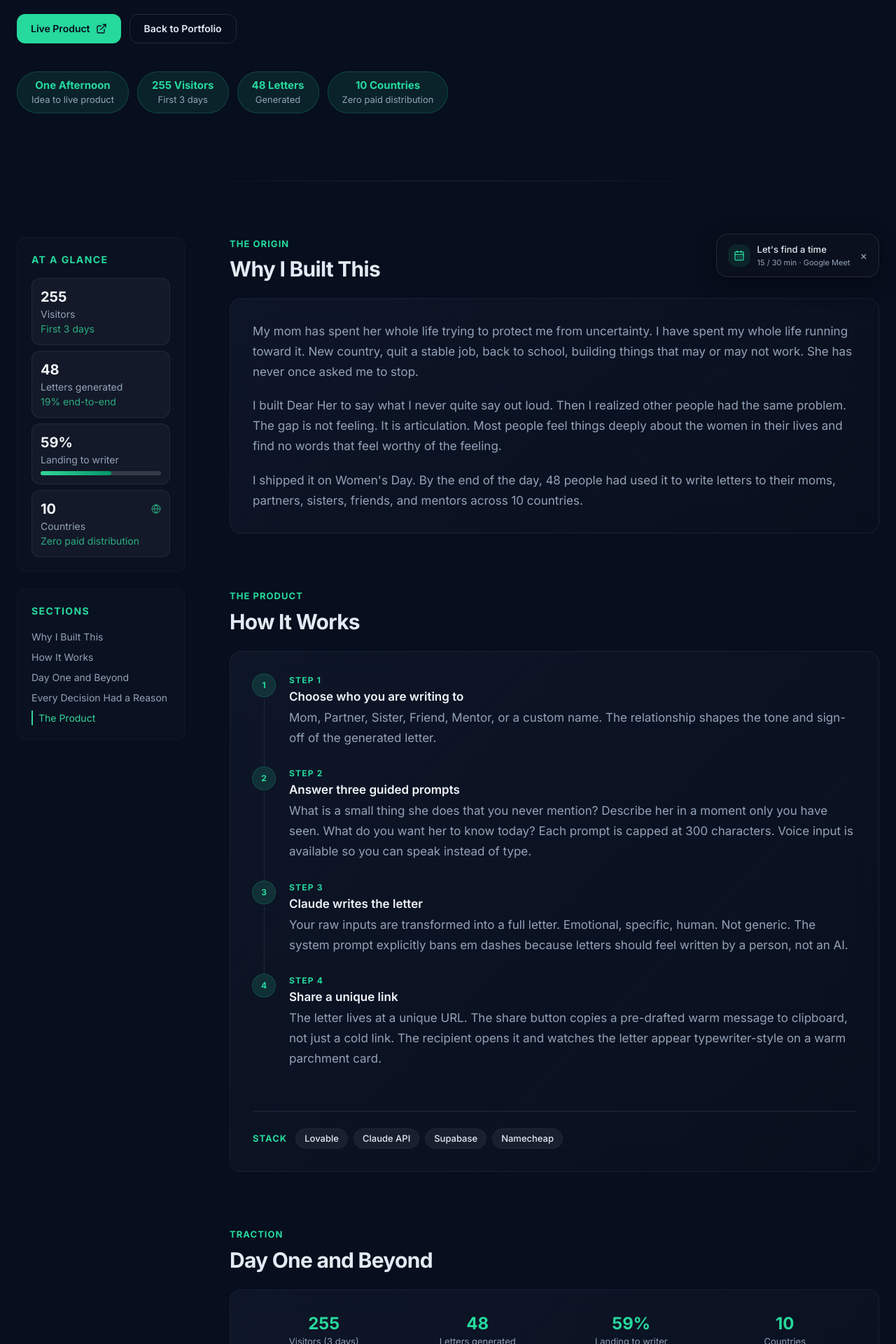
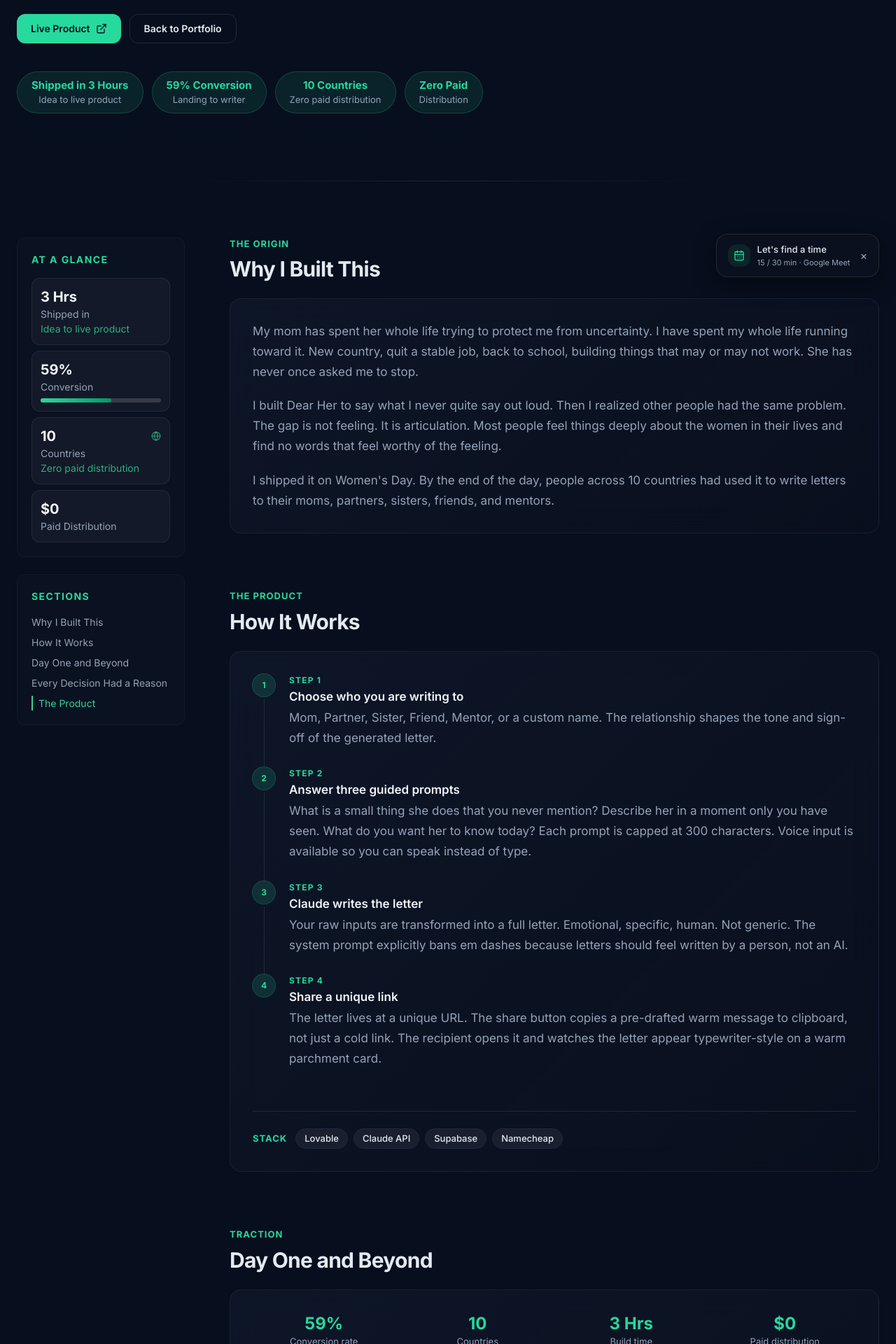
Before and after one commit to harshitleads/portfolio-harshit-ai, a Next.js app: page /work/dear-her in a window 1280 px wide. Shown: the part 380-2300 px from the top of the page at 70% size. Built offline with nearby package versions, Linux system fonts and the light colour scheme.

Commit message:
removed user number pills from home and project specific pages

```diff
--- a/app/work/dear-her/page.tsx
+++ b/app/work/dear-her/page.tsx
@@ -8,7 +8,7 @@ import { ScreenshotGallery } from "@/components/case-study/ScreenshotGallery";
 
 export const metadata: Metadata = {
   title: "Dear Her | Case Study | Harshit Sharma",
-  description: "A free AI letter-writing app built on Women's Day. 255 visitors, 48 letters, 10 countries in 24 hours.",
+  description: "A free AI letter-writing app built on Women's Day. 59% conversion, 10 countries, zero paid distribution.",
 };
 
 function SectionLabel({ children }: { children: React.ReactNode }) {
@@ -28,15 +28,15 @@ function Body({ children }: { children: React.ReactNode }) {
 }
 
 const sidebarStats = [
-  { value: "255", label: "Visitors", sublabel: "First 3 days" },
-  { value: "48", label: "Letters generated", sublabel: "19% end-to-end" },
-  { value: "59%", label: "Landing to writer", showProgressBar: true, progressValue: 59 },
+  { value: "3 Hrs", label: "Shipped in", sublabel: "Idea to live product" },
+  { value: "59%", label: "Conversion", showProgressBar: true, progressValue: 59 },
   {
     value: "10",
     label: "Countries",
     sublabel: "Zero paid distribution",
     icon: <Globe size={14} className="text-emerald-400/70" />,
   },
+  { value: "$0", label: "Paid Distribution" },
 ];
 
 const sidebarSections = [
@@ -89,10 +89,10 @@ export default function DearHerPage() {
           </div>
           <div className="flex flex-wrap gap-3">
             {[
-              { value: "One Afternoon", sub: "Idea to live product" },
-              { value: "255 Visitors", sub: "First 3 days" },
-              { value: "48 Letters", sub: "Generated" },
+              { value: "Shipped in 3 Hours", sub: "Idea to live product" },
+              { value: "59% Conversion", sub: "Landing to writer" },
               { value: "10 Countries", sub: "Zero paid distribution" },
+              { value: "Zero Paid", sub: "Distribution" },
             ].map(({ value, sub }) => (
               <div key={value} className="rounded-full border border-primary/20 bg-primary/10 px-5 py-2 text-center">
                 <p className="text-[15px] font-bold text-primary">{value}</p>
@@ -127,7 +127,7 @@ export default function DearHerPage() {
               I built Dear Her to say what I never quite say out loud. Then I realized other people had the same problem. The gap is not feeling. It is articulation. Most people feel things deeply about the women in their lives and find no words that feel worthy of the feeling.
             </Body>
             <Body>
-              I shipped it on Women&apos;s Day. By the end of the day, 48 people had used it to write letters to their moms, partners, sisters, friends, and mentors across 10 countries.
+              I shipped it on Women&apos;s Day. By the end of the day, people across 10 countries had used it to write letters to their moms, partners, sisters, friends, and mentors.
             </Body>
           </Card>
         </section>
@@ -175,10 +175,10 @@ export default function DearHerPage() {
           <Card className="space-y-6">
             <div className="grid grid-cols-2 gap-4 sm:grid-cols-4">
               {[
-                { value: "255", label: "Visitors (3 days)" },
-                { value: "48", label: "Letters generated" },
-                { value: "59%", label: "Landing to writer" },
+                { value: "59%", label: "Conversion rate" },
                 { value: "10", label: "Countries" },
+                { value: "3 Hrs", label: "Build time" },
+                { value: "$0", label: "Paid distribution" },
               ].map(({ value, label }) => (
                 <div key={label} className="text-center">
                   <p className="text-2xl font-bold text-primary">{value}</p>
--- a/app/work/pm-salary-ace/page.tsx
+++ b/app/work/pm-salary-ace/page.tsx
@@ -43,14 +43,10 @@ function Body({ children }: { children: React.ReactNode }) {
 }
 
 const sidebarStats = [
-  { value: "V1: 3 Hrs", label: "Build time", sublabel: "Concept to shipped" },
-  { value: "22", label: "First 12 hours", sublabel: "Beta launch" },
-  { value: "49%", label: "Activation rate", showProgressBar: true, progressValue: 49 },
-  {
-    value: "336",
-    label: "Across 5 tiers",
-    icon: <Layers size={14} className="text-emerald-400/70" />,
-  },
+  { value: "3 Hrs", label: "Shipped in", sublabel: "Concept to shipped" },
+  { value: "336", label: "Questions", sublabel: "Across 5 tiers", icon: <Layers size={14} className="text-emerald-400/70" /> },
+  { value: "49%", label: "Activation Rate", showProgressBar: true, progressValue: 49 },
+  { value: "V2", label: "Live" },
 ];
 
 const sidebarSections = [
@@ -107,10 +103,10 @@ export default function PMSalaryAcePage() {
           </div>
           <div className="flex flex-wrap gap-3">
             {[
-              { value: "V1: 3 Hours", sub: "Concept to shipped" },
-              { value: "22 Users", sub: "First 12 hours" },
-              { value: "49%", sub: "Activation rate" },
+              { value: "Shipped in 3 Hours", sub: "Concept to shipped" },
               { value: "336 Questions", sub: "Across 5 tiers" },
+              { value: "49% Activation", sub: "Activation rate" },
+              { value: "V2 Live", sub: "Iterating" },
             ].map(({ value, sub }) => (
               <div key={value} className="rounded-full border border-primary/20 bg-primary/10 px-5 py-2 text-center">
                 <p className="text-[15px] font-bold text-primary">{value}</p>
--- a/components/projects-section.tsx
+++ b/components/projects-section.tsx
@@ -106,9 +106,9 @@ const projects: ProjectData[] = [
       "Tier-mapped questions: Junior and Staff+ require different thinking, not just harder trivia",
       "AI-generated, human QA'd: wrong answers must force real reasoning, not guessing",
       "No forced auth: all 5 tiers open by default, progress tracking is opt-in",
-      "22 users \u00B7 12 hours \u00B7 49% activation from a single Berkeley PM Club post",
+      "Shipped in 3 hours · 336 questions · 49% activation rate · V2 live",
     ],
-    traction: "22 users · 12 hours · 49% activation rate",
+    traction: "Shipped in 3 hours · 336 questions · 49% activation rate",
     images: [
       { src: "/images/pm-quiz-landing-v2.png", label: "Landing Page" },
       { src: "/images/pm-quiz-question-v2.png", label: "Quiz UI: Question Screen" },
@@ -138,9 +138,9 @@ const projects: ProjectData[] = [
       "Voice input as a friction reducer: speak your feelings instead of typing them",
       "Relationship-aware sign-offs: mentor letters do not say 'With all my love'",
       "Privacy first: fully anonymous, no login, no email, letters stored with hashed IPs only",
-      "255 visitors, 48 letters, 59% landing-to-writer conversion, 10 countries, zero paid distribution",
+      "59% conversion, 10 countries, zero paid distribution",
     ],
-    traction: "255 visitors · 48 letters · 10 countries · zero paid distribution",
+    traction: "Shipped in 3 hours · 59% conversion · 10 countries · zero paid distribution",
     images: [
       { src: "/images/dear-her-landing.png", label: "Landing Page" },
       { src: "/images/dear-her-writer-active.png", label: "Write Your Letter" },
```
Also changed, not shown: 1 other file (tests, documents, lock files or other folders).
